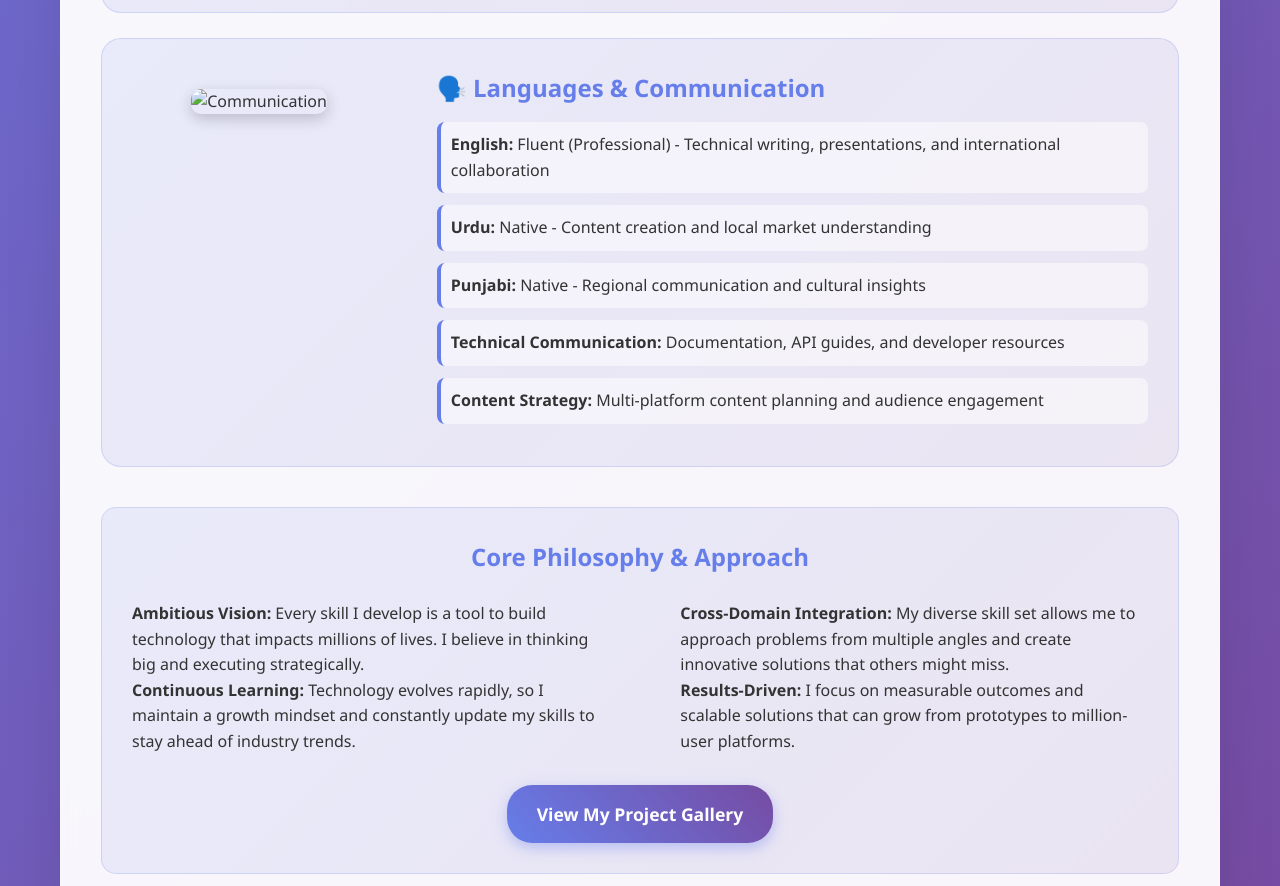
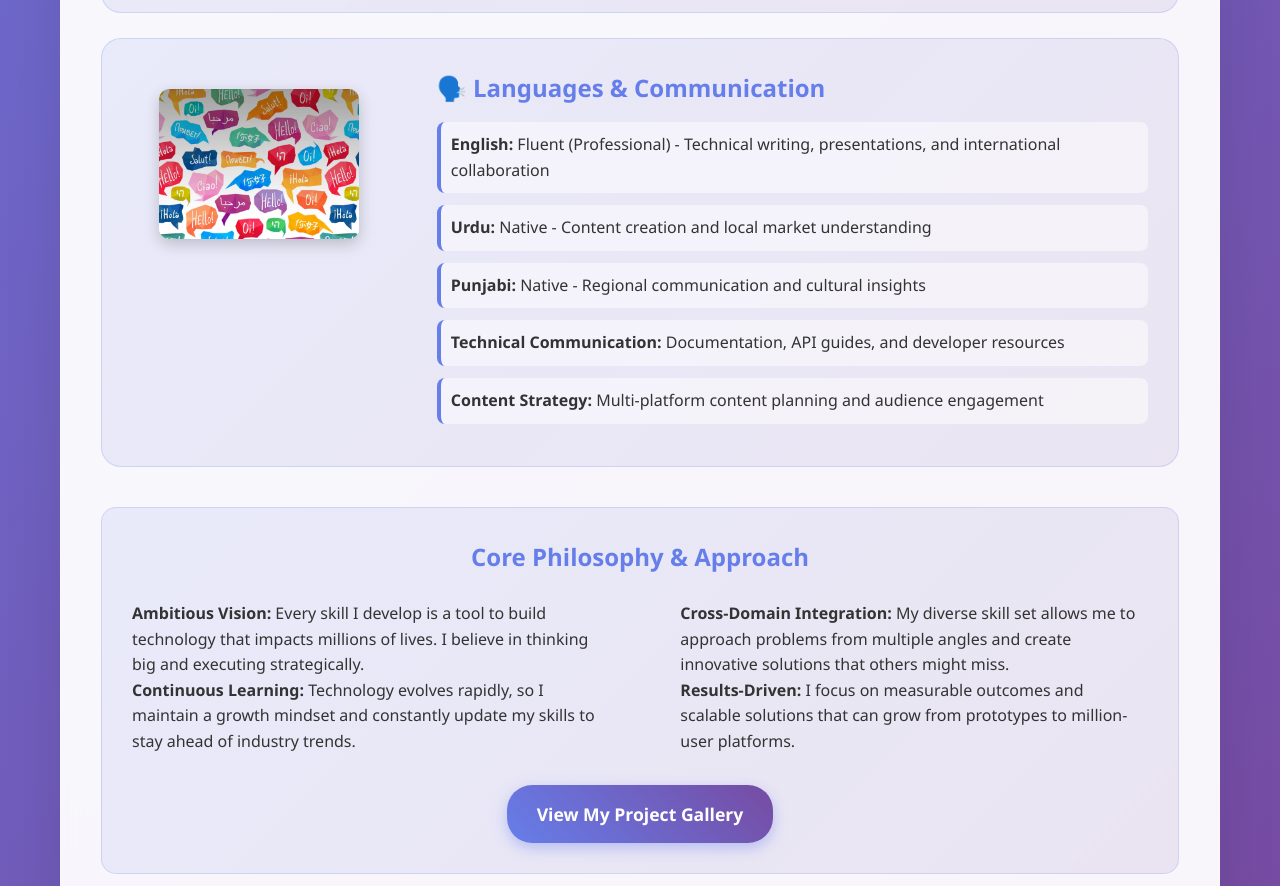
Before and after one commit to hassaannoor/tech-portfolio, a plain HTML site: page skills.html in a window 1280 px wide. Shown: the part 1827-2713 px from the top of the page. Drawn offline with Linux system fonts and the light colour scheme.

Commit message:
[fix] styling issue

```diff
--- a/skills.html
+++ b/skills.html
@@ -95,7 +95,7 @@
                     </ul>
                 </div>
                 <div style="float: left; width: 25%; text-align: center; padding-top: 20px;">
-                    <img src="images/communication-placeholder.jpg" alt="Communication" style="width: 100%; max-width: 200px; height: 150px; object-fit: cover; border-radius: 10px; box-shadow: 0 5px 15px rgba(0,0,0,0.2);">
+                    <img src="images/language-placeholder.jpg" alt="Communication" style="width: 100%; max-width: 200px; height: 150px; object-fit: cover; border-radius: 10px; box-shadow: 0 5px 15px rgba(0,0,0,0.2);">
                 </div>
                 <div class="clear"></div>
             </div>
```
Also changed, not shown: images/language-placeholder.jpg (added).
